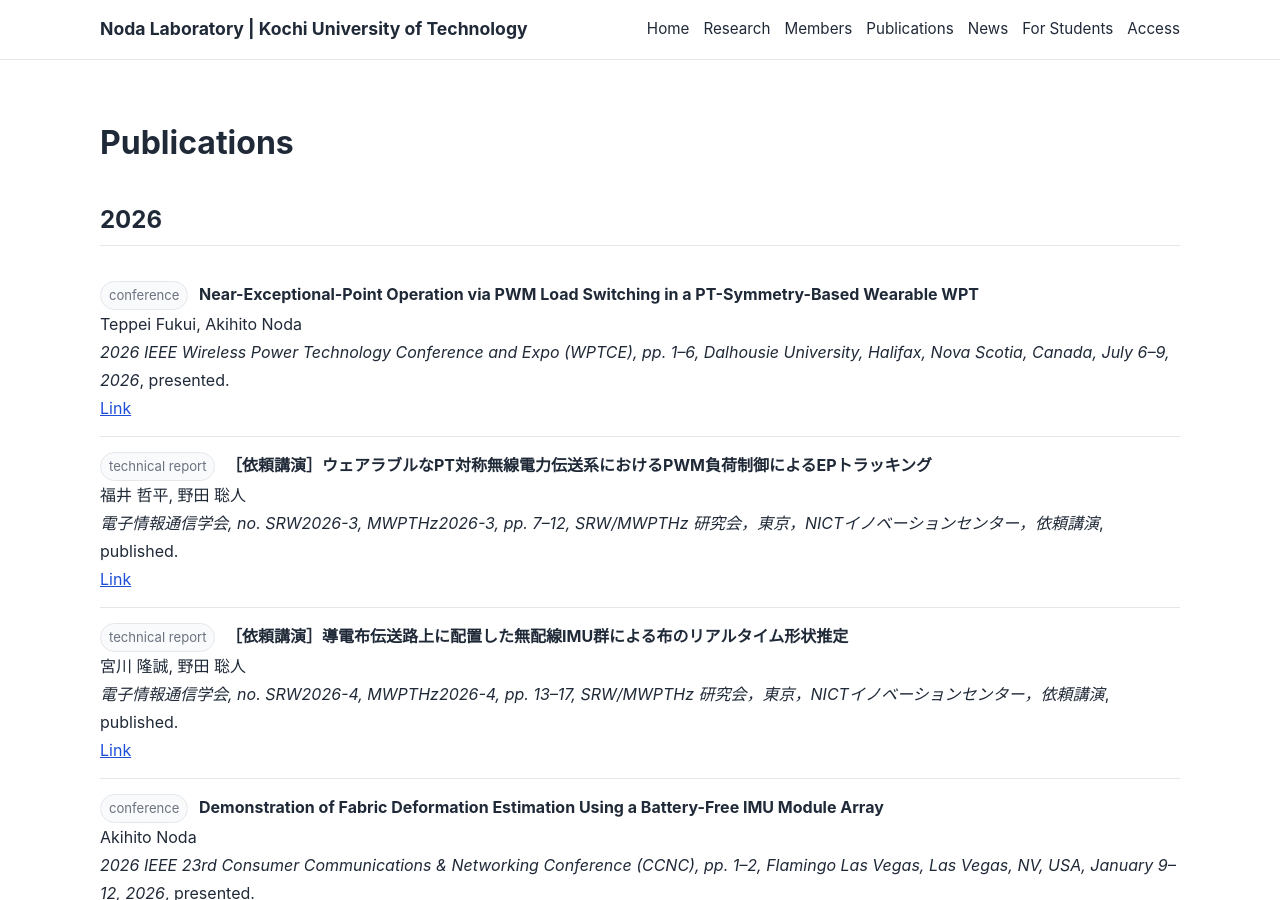
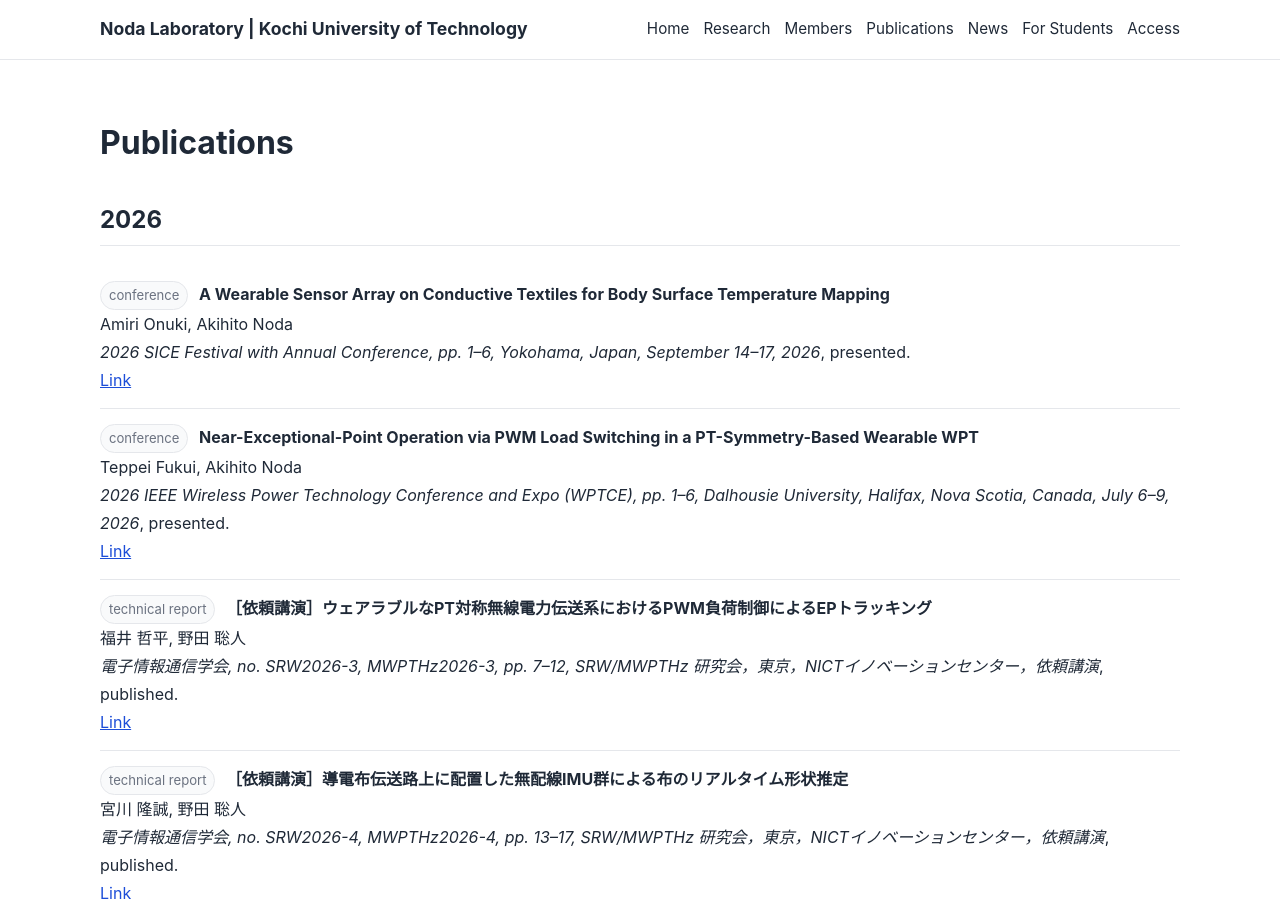
Before and after one commit to akihito-noda/lab-website, a Jekyll site: the page built from publications.md, in a window 1280 px wide and 900 px high. Built offline with Jekyll 4.4.1, drawn with Linux system fonts in a browser that asks for light colours.

Commit message:
Update publications.yml

```diff
--- a/_data/publications.yml
+++ b/_data/publications.yml
@@ -1,3 +1,10 @@
+- year: 2026
+  type: "conference"
+  authors: "Amiri Onuki, Akihito Noda"
+  title: "A Wearable Sensor Array on Conductive Textiles for Body Surface Temperature Mapping"
+  venue: "2026 SICE Festival with Annual Conference, pp. 1–6, Yokohama, Japan, September 14–17, 2026"
+  status: "presented"
+
 - year: 2026
   type: "conference"
   authors: "Teppei Fukui, Akihito Noda"
```
